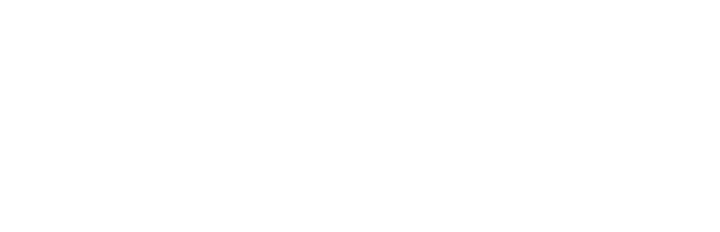
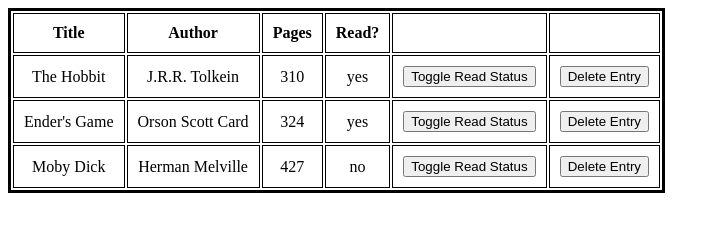
Before and after one commit to jreffsin/Library, a plain HTML site: page index.html in a window 1280 px wide. Shown: the whole page, without its empty margins (0-720 px from the left). Drawn offline with Linux system fonts and the light colour scheme.

Commit message:
implement create table logic

```diff
--- a/index.html
+++ b/index.html
@@ -9,6 +9,15 @@
     <script src="script.js" defer></script>
 </head>
 <body>
+    <table id="libaryTable">
+        <th>Title</th>
+        <th>Author</th>
+        <th>Pages</th>
+        <th>Read?</th>
+        <th class="button_column"></th>
+        <th class="button_column"></th>
+    </table>
+
 
 </body>
 </html>
--- a/script.js
+++ b/script.js
@@ -0,0 +1,84 @@
+//next things todo:
+//make it so that ids of rows and cells change when rows are deleted
+//(otherwise deleting a row will cause display table and myLibrary array to be out of sync,
+//which will be a problem once user has ability to add elements themselves)
+
+//also need to create input form for users to add new elements to table
+
+
+let myLibrary = [];
+let tableRowElements = 6;
+
+function Book(title, author, pages, read, id) {
+    this.title = title;
+    this.author = author;
+    this.pages = pages;
+    this.read = read;
+    this.id = id;
+}
+
+function addBookToLibrary (title, author, pages, read) {
+    let newId = myLibrary.length;
+    let newBook = new Book(title, author, pages, read, newId);
+    myLibrary.push(newBook);
+}
+
+function populateTable(){
+    for (let i = 0; i < myLibrary.length; i++){
+
+        //get table and add row element to it
+        let table = document.getElementById('libaryTable');
+        let row = table.insertRow(-1);
+        row.setAttribute('id', `row${i}`);
+
+        //fill row with book data
+        let cell1 = row.insertCell(0);
+        cell1.textContent = myLibrary[i].title;
+        let cell2 = row.insertCell(1);
+        cell2.textContent = myLibrary[i].author;
+        let cell3 = row.insertCell(2);
+        cell3.textContent = myLibrary[i].pages;
+        let cell4 = row.insertCell(3);
+        cell4.setAttribute('id', `read_status${i}`);
+        if (myLibrary[i].read) {
+            cell4.textContent = 'yes';
+        } else {
+            cell4.textContent = 'no';
+        }
+
+        //add read status toggle button
+        let newReadToggleBtn = document.createElement('button');
+        newReadToggleBtn.textContent='Toggle Read Status';
+        newReadToggleBtn.setAttribute('class', 'read_toggle_btn');
+        newReadToggleBtn.setAttribute('id', i);
+        newReadToggleBtn.addEventListener('click', function(e) {
+            let readStatus = document.getElementById(`read_status${this.id}`);
+            if (readStatus.textContent == 'yes'){
+                readStatus.textContent = 'no';
+                return;
+            }
+            readStatus.textContent = 'yes';
+        })
+        let cell5 = row.insertCell(4);
+        cell5.appendChild(newReadToggleBtn);
+
+        //add row delete button
+        let newDeleteRowBtn = document.createElement('button');
+        newDeleteRowBtn.textContent='Delete Entry';
+        newDeleteRowBtn.setAttribute('class', 'del_row_btn');
+        newDeleteRowBtn.setAttribute('id', i);
+        newDeleteRowBtn.addEventListener('click', function(e) {
+            let targetRow = document.getElementById(`row${this.id}`);
+            targetRow.remove();
+            myLibrary.splice(i, 1);
+        })
+        let cell6 = row.insertCell(5);
+        cell6.appendChild(newDeleteRowBtn);
+    }
+}
+
+addBookToLibrary('The Hobbit', 'J.R.R. Tolkein', 310, true);
+addBookToLibrary("Ender's Game", 'Orson Scott Card', 324, true);
+addBookToLibrary('Moby Dick', 'Herman Melville', 427, false);
+
+populateTable();
--- a/style.css
+++ b/style.css
@@ -0,0 +1,17 @@
+table {
+    border: 3px solid black;
+    padding: 0;
+    margin: 0;
+}
+
+th {
+    border: 1px solid black;
+    padding: 10px;
+    text-align: center;
+}
+
+td {
+    border: 1px solid black;
+    padding: 10px;
+    text-align: center;
+}
```
